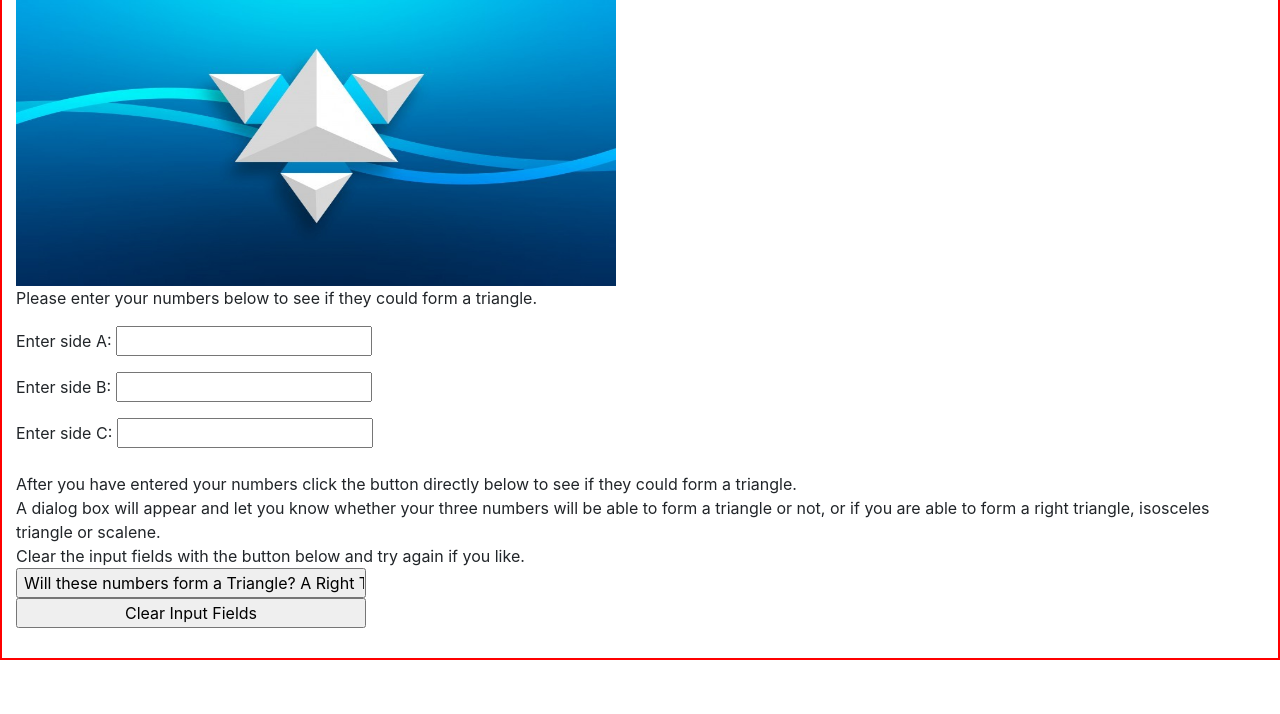
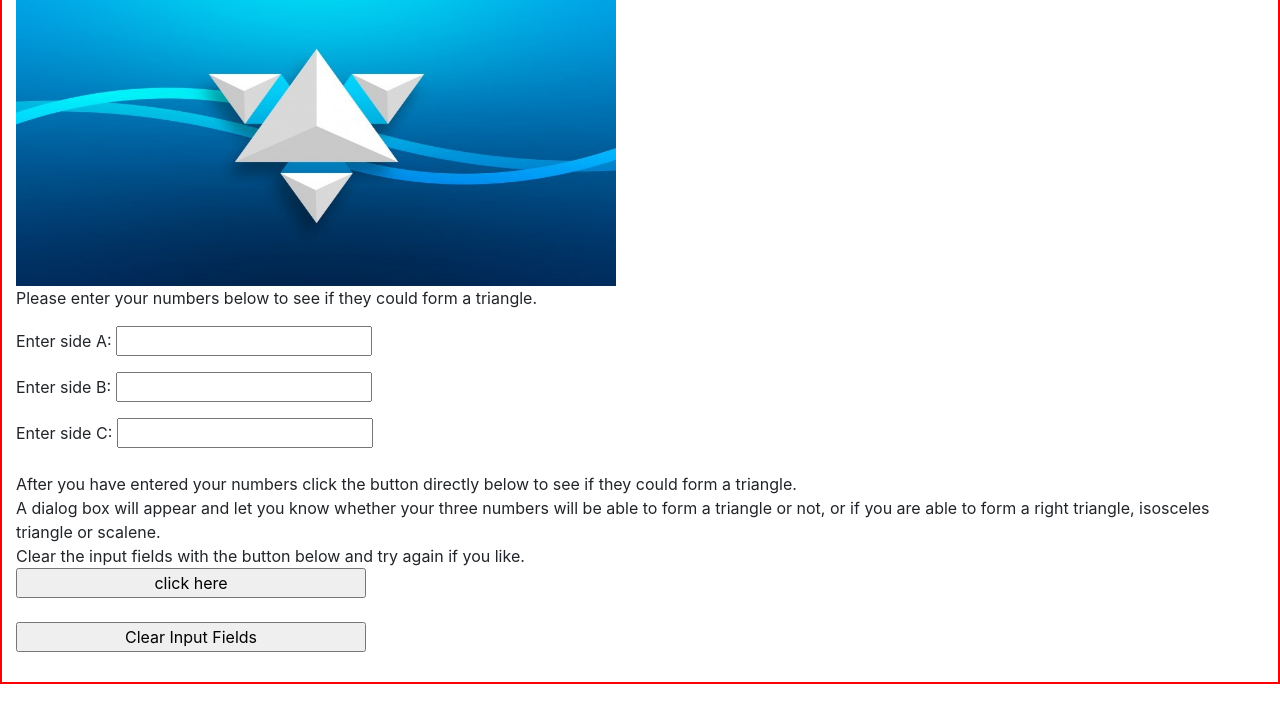
Before and after one commit to vincent8880/triangle-tracker, a plain HTML site: page index.html in a window 1280 px wide. Shown: the part 86-800 px from the top of the page. Drawn offline with Linux system fonts and the light colour scheme.

Commit message:
put id on my html buttons

```diff
--- a/index.html
+++ b/index.html
@@ -26,9 +26,9 @@
    if you are able to form a right triangle, isosceles triangle or scalene. <br />
    Clear the input fields with the button below and try again if you like.
  <br />
- <input type="button" value="Will these numbers form a Triangle? A Right Triangle?An Isosleces triangle?scalene?"
- onclick="triangle();" style="width: 350px"/><br />
- <input type="reset" value="Clear Input Fields" style="width: 350px" /><br />
+ <input id="button" type="button" value="click here"
+ onclick="triangle();" style="width: 350px"/><br /><br/>
+ <input id="buty" type="reset" value="Clear Input Fields" style="width: 350px" /><br />
  </p>
 </div>
 
```
